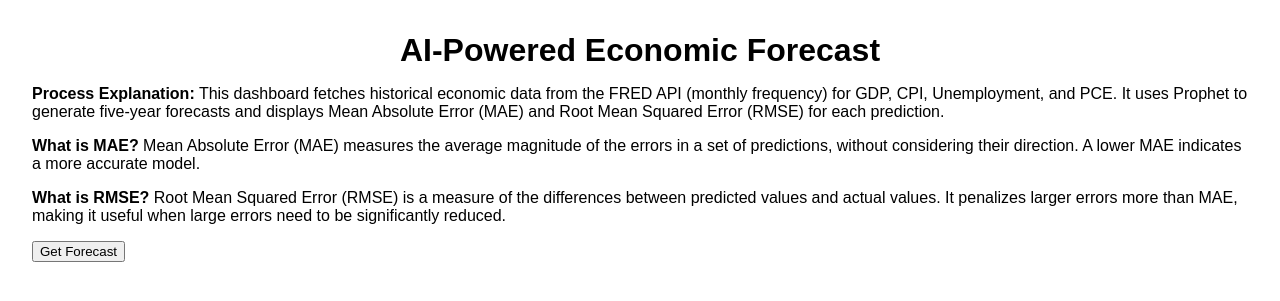
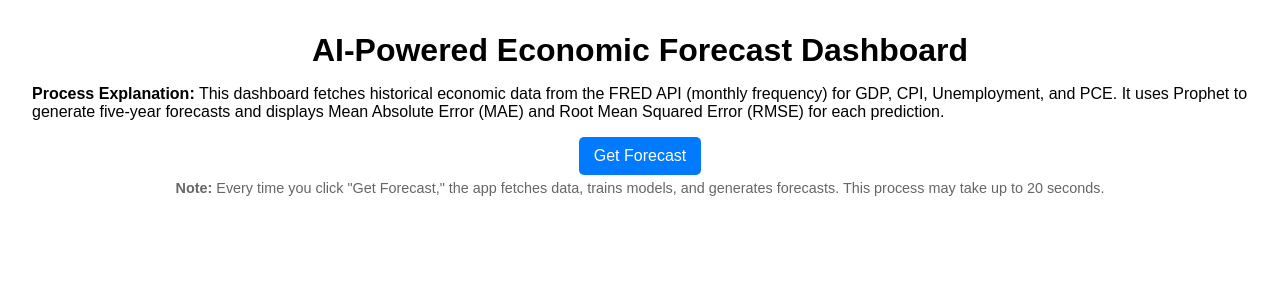
Before and after one commit to graf9/ResumeProjects, a Flask app: template templates/dashboard2.html in a window 1280 px wide. Shown: the top 301 px of the page. Run offline with Flask 3, Linux system fonts and the light colour scheme; the template is opened without the code that fills it, so the values that code supplies are empty; some libraries are stand-ins or nearby versions.

Commit message:
Added disclaimer next to Get Forecast button

```diff
--- a/templates/dashboard2.html
+++ b/templates/dashboard2.html
@@ -3,7 +3,7 @@
 <head>
     <meta charset="UTF-8">
     <meta name="viewport" content="width=device-width, initial-scale=1.0">
-    <title>AI Economic Forecast</title>
+    <title>AI Economic Forecast Dashboard</title>
     <script src="https://cdn.plot.ly/plotly-latest.min.js"></script>
     <style>
         body {
@@ -25,17 +25,40 @@
             font-weight: bold;
             color: #333;
         }
+        .disclaimer {
+            font-size: 0.9rem;
+            color: #666;
+            margin-top: 5px;
+        }
+        .container {
+            text-align: center;
+            margin-bottom: 20px;
+        }
+        button {
+            padding: 10px 15px;
+            font-size: 16px;
+            cursor: pointer;
+            background-color: #007BFF;
+            color: white;
+            border: none;
+            border-radius: 5px;
+        }
+        button:hover {
+            background-color: #0056b3;
+        }
     </style>
 </head>
 <body>
-    <h1>AI-Powered Economic Forecast</h1>
+    <h1>AI-Powered Economic Forecast Dashboard</h1>
     <p><strong>Process Explanation:</strong> This dashboard fetches historical economic data from the FRED API (monthly frequency) for GDP, CPI, Unemployment, and PCE. It uses Prophet to generate five-year forecasts and displays Mean Absolute Error (MAE) and Root Mean Squared Error (RMSE) for each prediction.</p>
 
-    <p><strong>What is MAE?</strong> Mean Absolute Error (MAE) measures the average magnitude of the errors in a set of predictions, without considering their direction. A lower MAE indicates a more accurate model.</p>
-
-    <p><strong>What is RMSE?</strong> Root Mean Squared Error (RMSE) is a measure of the differences between predicted values and actual values. It penalizes larger errors more than MAE, making it useful when large errors need to be significantly reduced.</p>
-
-    <button onclick="fetchAllForecasts()">Get Forecast</button>
+    <div class="container">
+        <button onclick="fetchAllForecasts()">Get Forecast</button>
+        <p class="disclaimer">
+            <strong>Note:</strong> Every time you click "Get Forecast," the app fetches data, trains models, and generates forecasts.
+            This process may take up to 20 seconds.
+        </p>
+    </div>
 
     <div class="chart-section" id="charts"></div>
 
```
